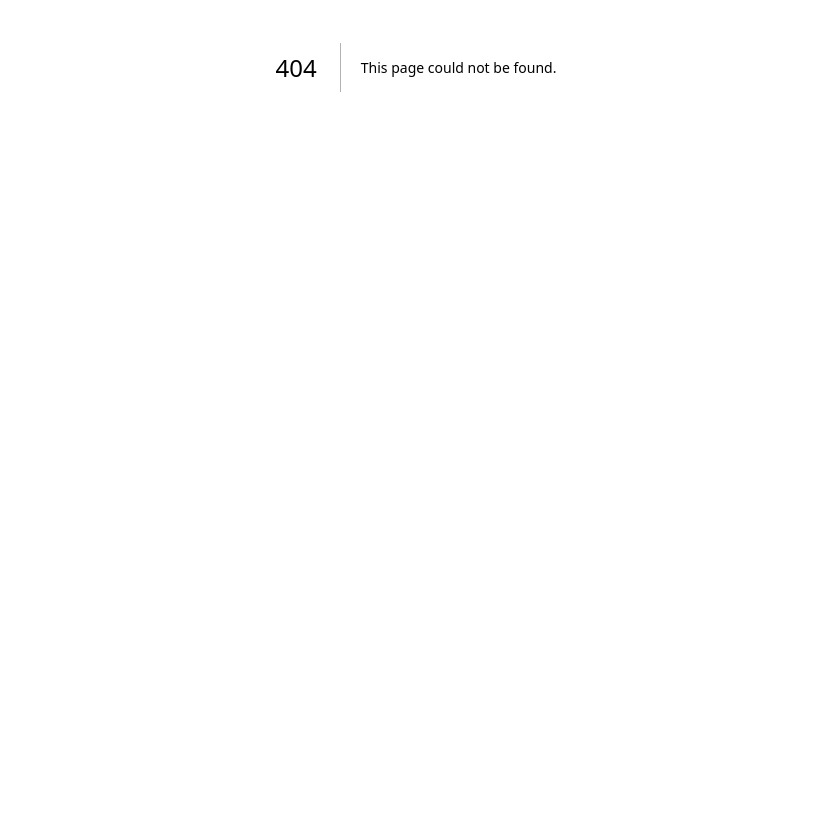
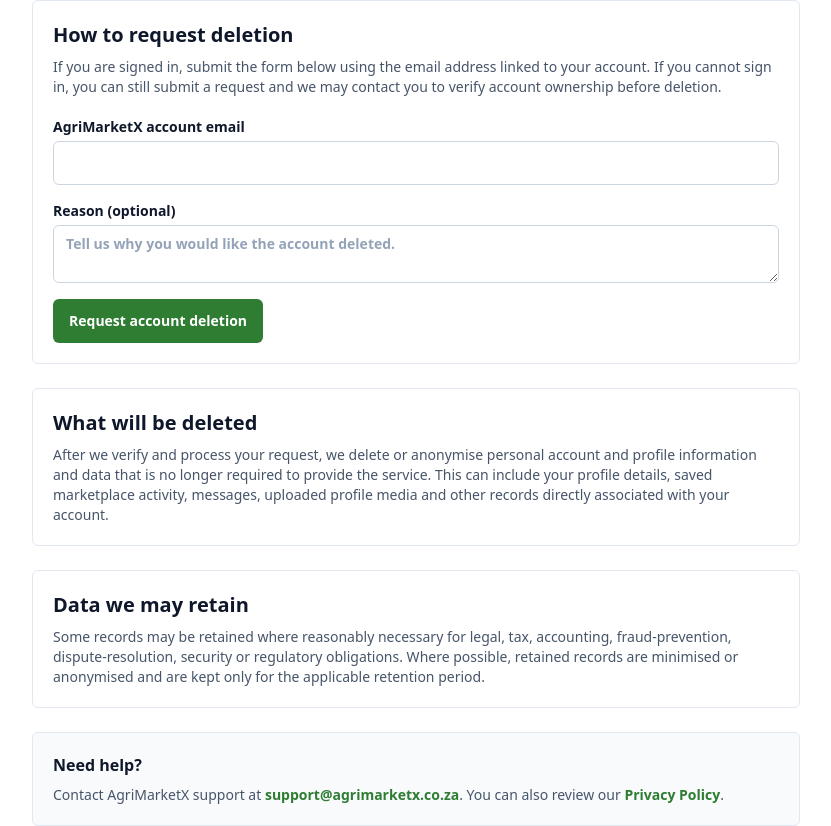
Before and after one commit to Stability-ps/Agrimarketx, a Next.js app: page /account-deletion in a window 1280 px wide. Before the commit this address had no page. Shown: the part 333-1159 px from the top of the page, without its empty margins (224-1055 px from the left). Before the commit the page ends 800 px from the top, so only its background shows below. Built offline with nearby package versions, Linux system fonts and the light colour scheme; no server answers.

Commit message:
Add account deletion request flow

```diff
--- /dev/null
+++ b/src/app/account-deletion/page.tsx
@@ -0,0 +1,89 @@
+import type { Metadata } from "next";
+import Link from "next/link";
+import { MarketingShell } from "@/components/marketing/MarketingShell";
+import { createClient } from "@/lib/supabase/server";
+import { requestAccountDeletion } from "./actions";
+
+export const metadata: Metadata = {
+  title: "Delete Account | AgriMarketX",
+  description: "Request deletion of your AgriMarketX account and associated personal data."
+};
+
+export default async function AccountDeletionPage({
+  searchParams
+}: {
+  searchParams: Promise<{ message?: string; status?: string }>;
+}) {
+  const { message, status } = await searchParams;
+  const supabase = await createClient();
+  const { data: { user } } = await supabase.auth.getUser();
+
+  return (
+    <MarketingShell>
+      <section className="px-4 py-12 lg:px-8">
+        <div className="mx-auto max-w-3xl">
+          <p className="text-sm font-bold uppercase tracking-wide text-brand-green">Privacy & account control</p>
+          <h1 className="mt-2 text-3xl font-bold tracking-tight text-brand-navy sm:text-4xl">Delete your AgriMarketX account</h1>
+          <p className="mt-4 text-slate-600">
+            AgriMarketX is operated by Stability Group (Pty) Ltd. You can use this page to request deletion of your
+            AgriMarketX account and personal data associated with it.
+          </p>
+
+          {message ? (
+            <div className={`mt-6 rounded-md border px-4 py-3 text-sm font-medium ${status === "success" ? "border-green-200 bg-green-50 text-green-900" : "border-red-200 bg-red-50 text-red-800"}`}>
+              {message}
+            </div>
+          ) : null}
+
+          <div className="mt-8 grid gap-6">
+            <section className="rounded-md border border-slate-200 bg-white p-5">
+              <h2 className="text-xl font-bold">How to request deletion</h2>
+              <p className="mt-2 text-sm text-slate-600">
+                If you are signed in, submit the form below using the email address linked to your account. If you cannot
+                sign in, you can still submit a request and we may contact you to verify account ownership before deletion.
+              </p>
+              <form action={requestAccountDeletion} className="mt-5 grid gap-4">
+                <label className="grid gap-1 text-sm font-semibold">
+                  AgriMarketX account email
+                  <input className="field" name="email" type="email" defaultValue={user?.email ?? ""} required />
+                </label>
+                <label className="grid gap-1 text-sm font-semibold">
+                  Reason (optional)
+                  <textarea className="field min-h-24" name="reason" placeholder="Tell us why you would like the account deleted." />
+                </label>
+                <input type="hidden" name="source" value={user ? "app" : "web"} />
+                <button className="primary-button sm:w-fit" type="submit">Request account deletion</button>
+              </form>
+            </section>
+
+            <section className="rounded-md border border-slate-200 bg-white p-5">
+              <h2 className="text-xl font-bold">What will be deleted</h2>
+              <p className="mt-2 text-sm text-slate-600">
+                After we verify and process your request, we delete or anonymise personal account and profile information
+                and data that is no longer required to provide the service. This can include your profile details, saved
+                marketplace activity, messages, uploaded profile media and other records directly associated with your account.
+              </p>
+            </section>
+
+            <section className="rounded-md border border-slate-200 bg-white p-5">
+              <h2 className="text-xl font-bold">Data we may retain</h2>
+              <p className="mt-2 text-sm text-slate-600">
+                Some records may be retained where reasonably necessary for legal, tax, accounting, fraud-prevention,
+                dispute-resolution, security or regulatory obligations. Where possible, retained records are minimised or
+                anonymised and are kept only for the applicable retention period.
+              </p>
+            </section>
+
+            <section className="rounded-md border border-slate-200 bg-slate-50 p-5">
+              <h2 className="font-bold">Need help?</h2>
+              <p className="mt-2 text-sm text-slate-600">
+                Contact AgriMarketX support at <a className="font-semibold text-brand-green" href="mailto:support@agrimarketx.co.za">support@agrimarketx.co.za</a>.
+                You can also review our <Link href="/privacy" className="font-semibold text-brand-green">Privacy Policy</Link>.
+              </p>
+            </section>
+          </div>
+        </div>
+      </section>
+    </MarketingShell>
+  );
+}
```
